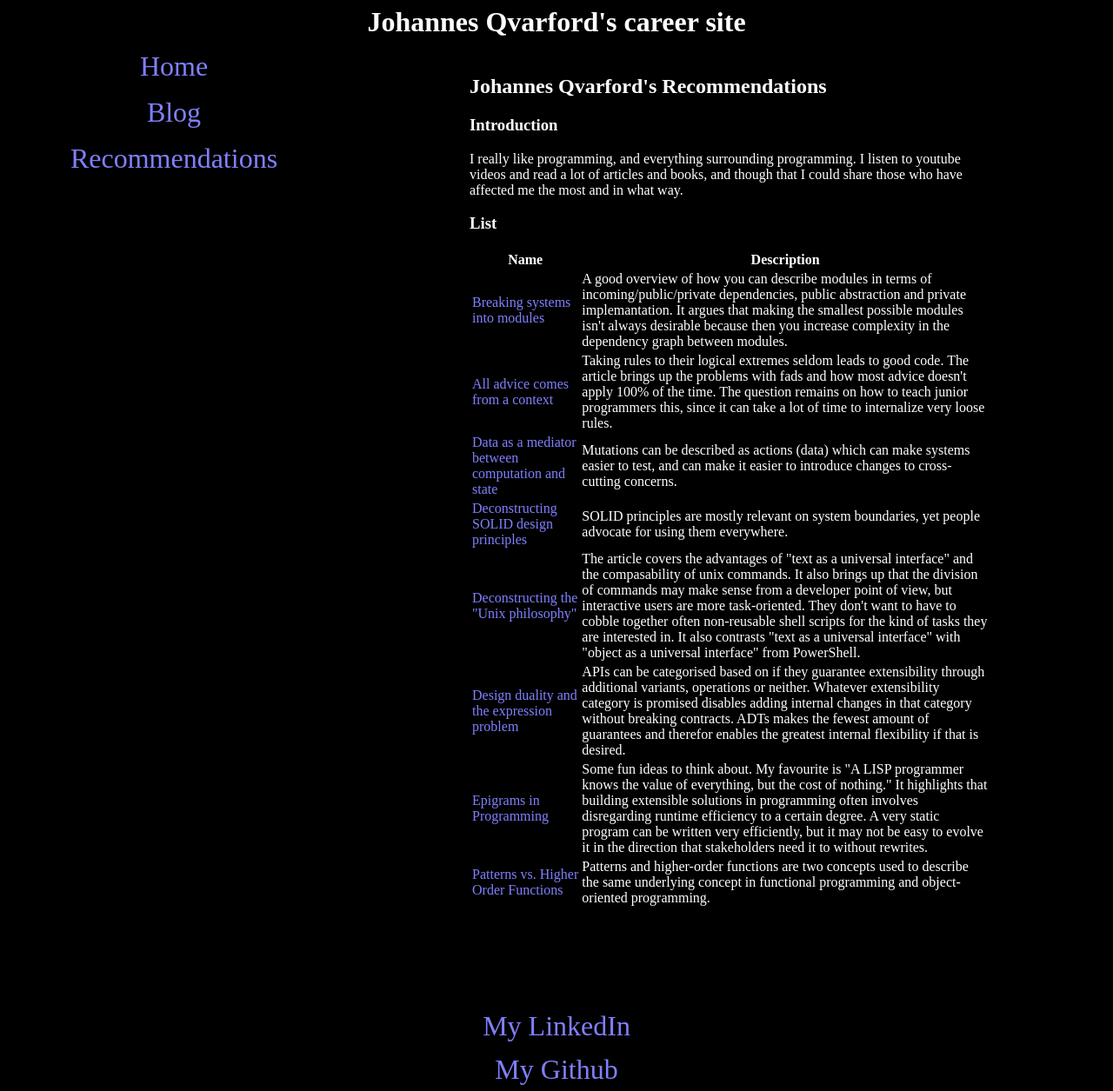
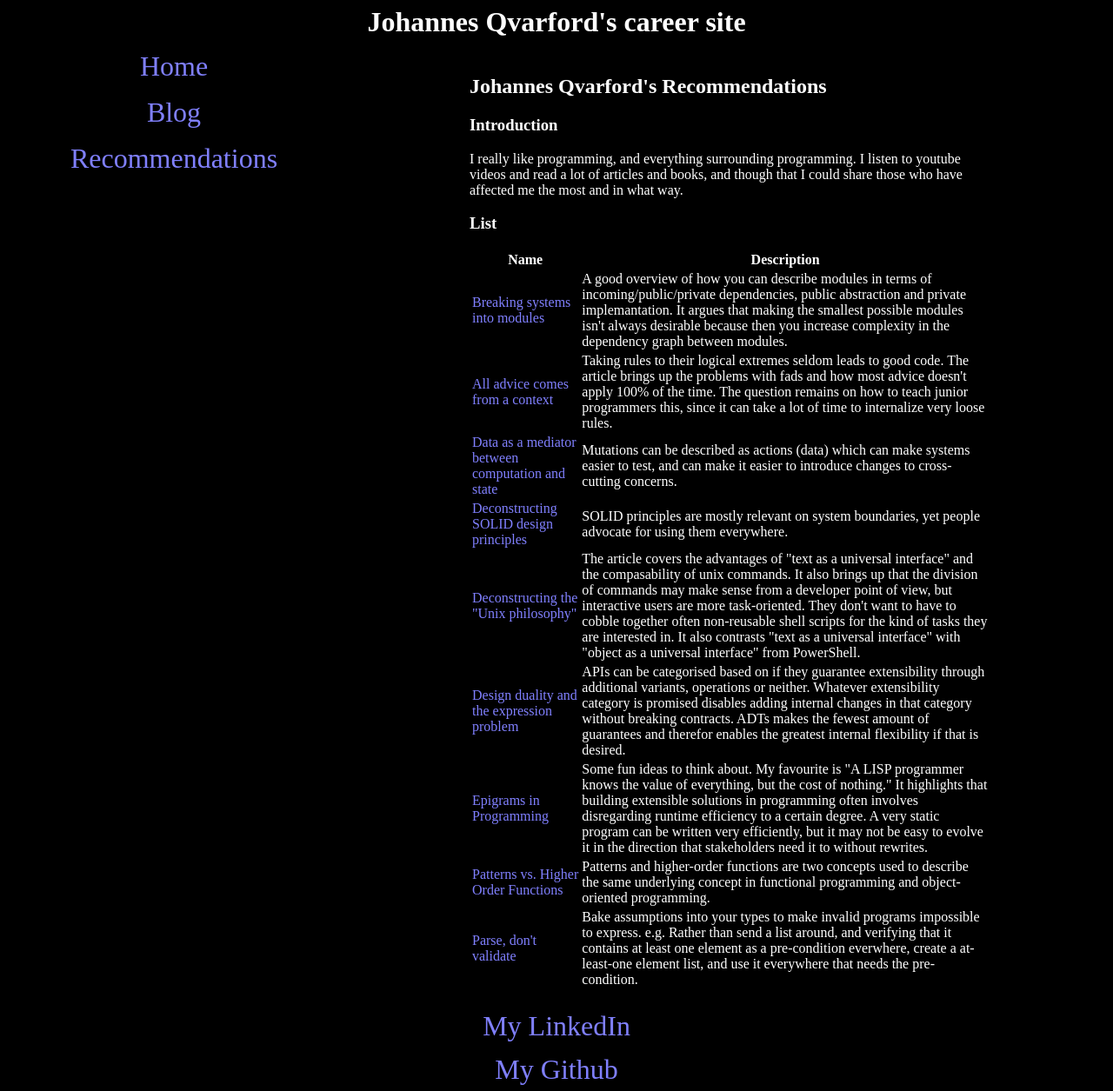
Before and after one commit to johannes-qvarford/johannes-qvarford.github.io, a Jekyll site: the page built from recommendations/index.html, in a window 1280 px wide. Shown: the whole page at 87% size. Built offline with Jekyll 4.4.1, drawn with Linux system fonts in a browser that asks for light colours.

Commit message:
Parse, don't validate

```diff
--- a/recommendations/index.html
+++ b/recommendations/index.html
@@ -47,6 +47,12 @@ recommendations:
     link: https://www.cs.oberlin.edu/~jwalker/langDesign/OO_vs_Fun/notes.html
     review: |
       Patterns and higher-order functions are two concepts used to describe the same underlying concept in functional programming and object-oriented programming.
+  - name: Parse, don't validate
+    link: https://lexi-lambda.github.io/blog/2019/11/05/parse-don-t-validate/
+    review: |
+      Bake assumptions into your types to make invalid programs impossible to express.
+      e.g. Rather than send a list around, and verifying that it contains at least one element as a pre-condition everwhere,
+      create a at-least-one element list, and use it everywhere that needs the pre-condition.
 ---
 <!--
   - name:
```
